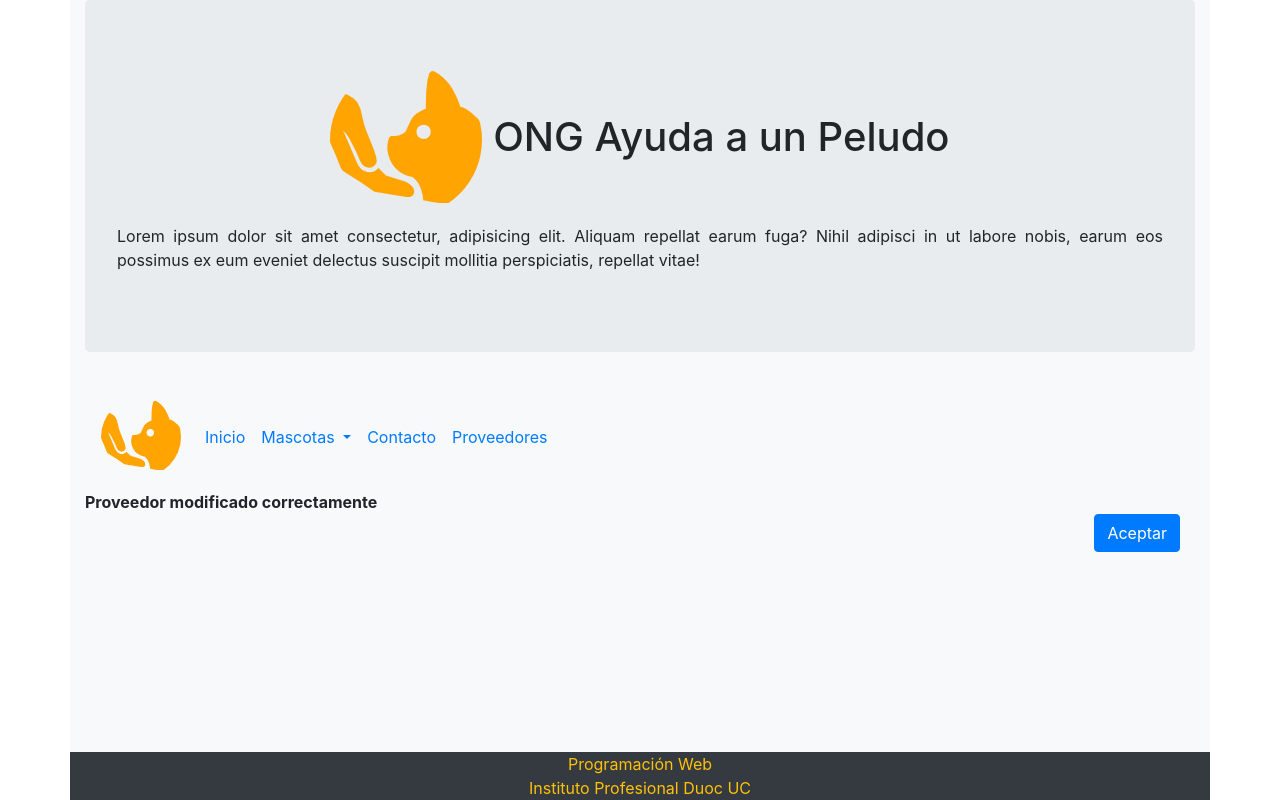
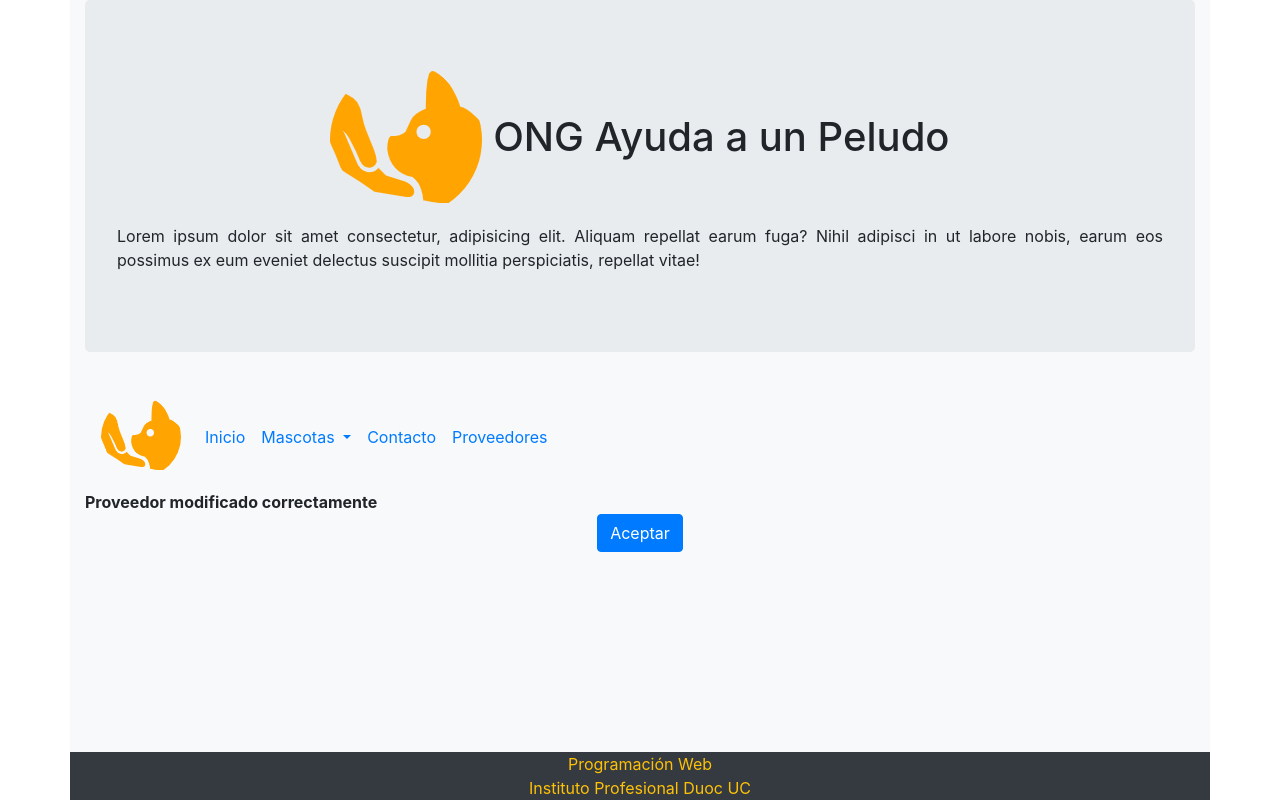
Before and after one commit to KevinPazSanchez/Evaluacion-3, a Django app: page /mensaje/ in a window 1280 px wide. Run offline with Django 3.2, Linux system fonts and the light colour scheme; some libraries are stand-ins or nearby versions.

Commit message:
Se centra boton Acepta de la pagina mensaje_modificar.html

```diff
--- a/Testdjango/core/templates/core/mensaje_modificar.html
+++ b/Testdjango/core/templates/core/mensaje_modificar.html
@@ -64,12 +64,11 @@
             <div class="row">
                 <div class="col-12">
                     <b>Proveedor modificado correctamente</b>
-                    <div class="col-md-12 d-flex justify-content-end"> <input type="submit" class="btn btn-primary"
+                    <div class="col-md-12 d-flex justify-content-center"> <input type="submit" class="btn btn-primary"
                             value="Aceptar" onclick="location.href='/proveedores/'">
                     </div>
                 </div>
             </div>
-            <br>
         </main>
         <footer>
             <div class="row bg-dark">
```
